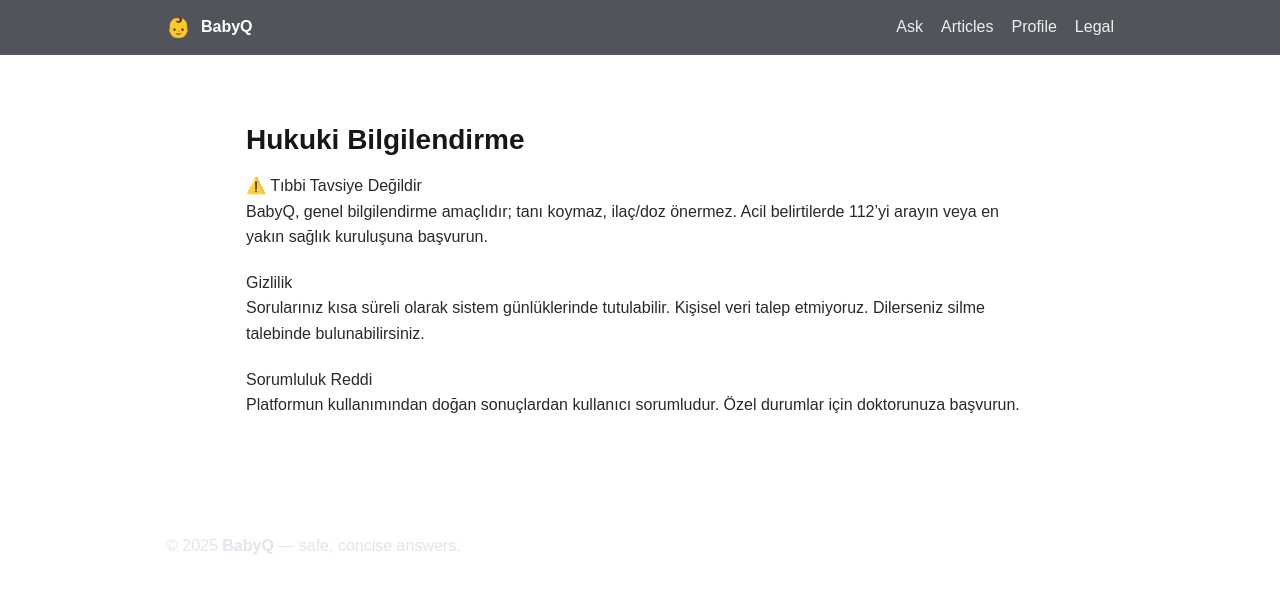
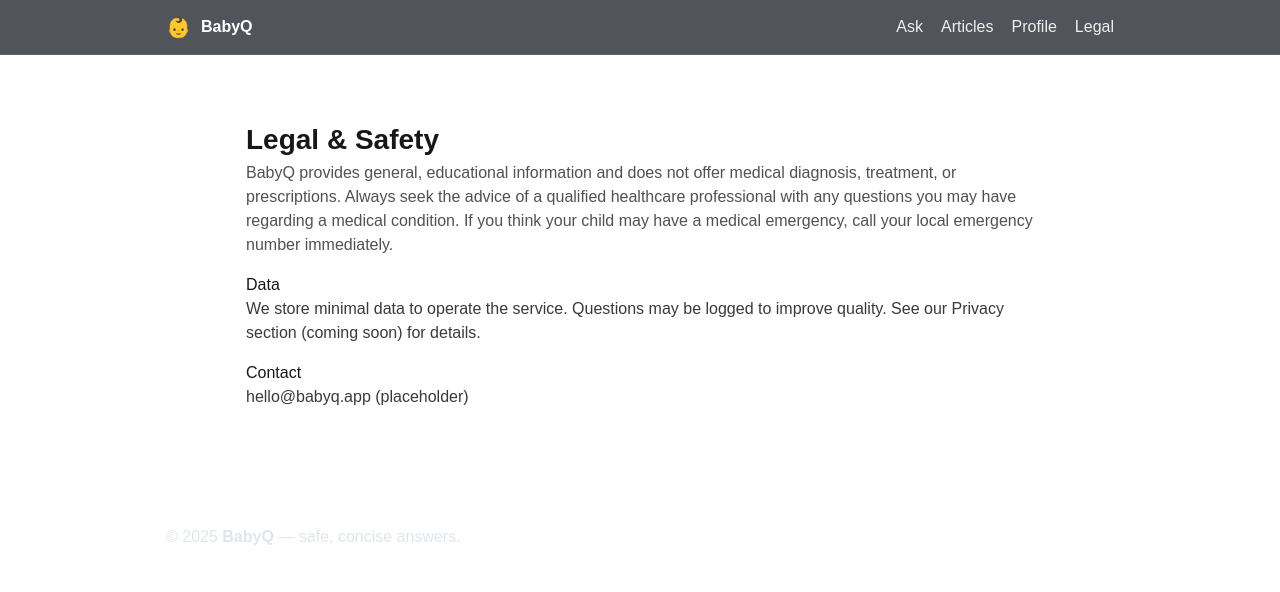
Before and after one commit to DidemKurtErsoy1/nextjs-boilerplate, a Next.js app: page /legal in a window 1280 px wide. Shown: the top 592 px of the page. Built offline with nearby package versions, Linux system fonts and the light colour scheme.

Commit message:
Update page.tsx

```diff
--- a/app/legal/page.tsx
+++ b/app/legal/page.tsx
@@ -1,26 +1,21 @@
+// app/legal/page.tsx
 export default function LegalPage() {
   return (
-    <main style={{ maxWidth: 820, margin: "24px auto", padding: 16 }}>
-      <h1 style={{ fontSize: 28, fontWeight: 700, marginBottom: 12 }}>Hukuki Bilgilendirme</h1>
-
-      <section style={{ lineHeight: 1.6, opacity: 0.92 }}>
-        <h3>⚠️ Tıbbi Tavsiye Değildir</h3>
-        <p>
-          BabyQ, genel bilgilendirme amaçlıdır; tanı koymaz, ilaç/doz önermez. Acil belirtilerde 112’yi arayın
-          veya en yakın sağlık kuruluşuna başvurun.
-        </p>
-
-        <h3 style={{ marginTop: 20 }}>Gizlilik</h3>
-        <p>
-          Sorularınız kısa süreli olarak sistem günlüklerinde tutulabilir. Kişisel veri talep etmiyoruz.
-          Dilerseniz silme talebinde bulunabilirsiniz.
-        </p>
-
-        <h3 style={{ marginTop: 20 }}>Sorumluluk Reddi</h3>
-        <p>
-          Platformun kullanımından doğan sonuçlardan kullanıcı sorumludur. Özel durumlar için doktorunuza başvurun.
-        </p>
-      </section>
+    <main style={{ maxWidth: 820, margin:'24px auto', padding:16 }}>
+      <h1 style={{ fontSize:28, fontWeight:800 }}>Legal & Safety</h1>
+      <p style={{ opacity:.75 }}>
+        BabyQ provides general, educational information and does not offer medical diagnosis, treatment,
+        or prescriptions. Always seek the advice of a qualified healthcare professional with any questions
+        you may have regarding a medical condition. If you think your child may have a medical emergency,
+        call your local emergency number immediately.
+      </p>
+      <h3 style={{ marginTop:16 }}>Data</h3>
+      <p style={{ opacity:.85 }}>
+        We store minimal data to operate the service. Questions may be logged to improve quality.
+        See our Privacy section (coming soon) for details.
+      </p>
+      <h3 style={{ marginTop:16 }}>Contact</h3>
+      <p style={{ opacity:.85 }}>hello@babyq.app (placeholder)</p>
     </main>
   );
 }
```
